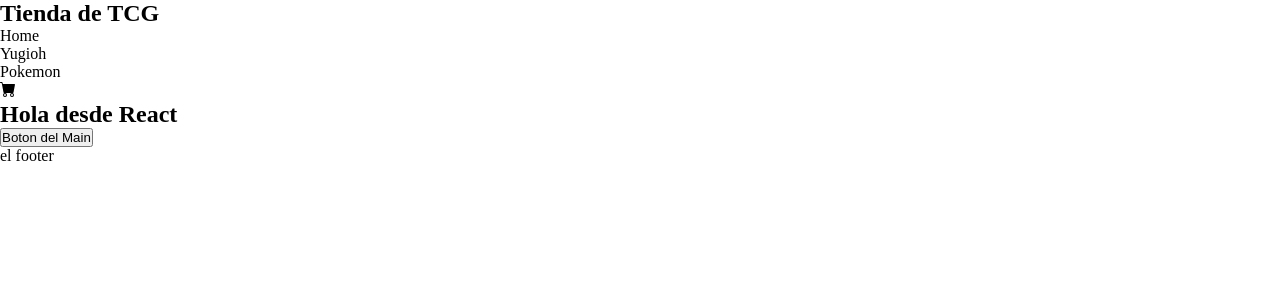
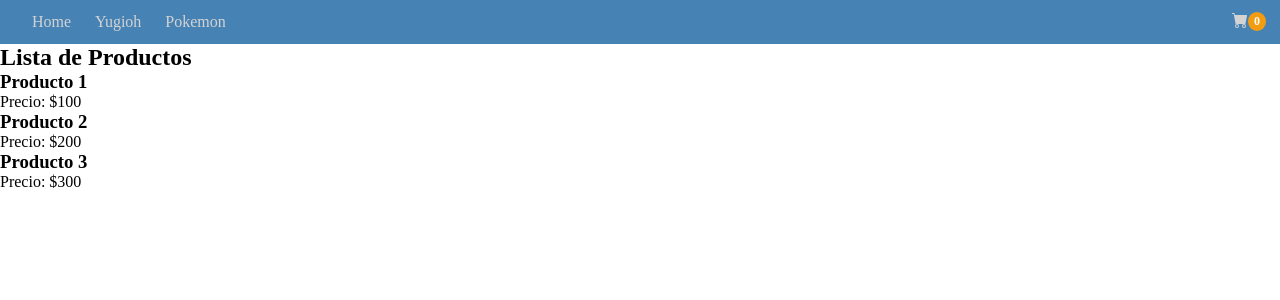
Before and after one commit to DanRamSal/React-CoderHouse-DanielRamirez, a React (Vite) app: page / in a window 1280 px wide. Shown: the top 300 px of the page. Built offline with nearby package versions, Linux system fonts and the light colour scheme.

Commit message:
Ultimos cambios para primer entrega

```diff
--- a/src/App.jsx
+++ b/src/App.jsx
@@ -1,16 +1,18 @@
 import {Navbar} from './navbar/Navbar.jsx';
 import {Footer} from './footer/Footer.jsx';
 import {CustomButton} from './customButton/CustomButton.jsx';
+import {ItemListContainer} from './itemListContainer/itemListContainer.jsx';
 
 function App() {
+
+  const objetosLandingPage = [{id: 1, nombre: "Producto 1", precio: 100},
+                              {id: 2, nombre: "Producto 2", precio: 200},
+                              {id: 3, nombre: "Producto 3", precio: 300}];
 
   return (
     <div>
       <Navbar />
-      <main>
-        <h2>Hola desde React</h2>
-        <CustomButton texto = {"Boton del Main"}></CustomButton>
-      </main>
+      <ItemListContainer itemList = {objetosLandingPage}/>
       <Footer />
     </div>
   );
--- a/src/cartwidget/CartWidget.css
+++ b/src/cartwidget/CartWidget.css
@@ -0,0 +1,11 @@
+.cart-badge {
+  position: absolute;
+  background: #f39c12;
+  color: #fff;
+  border-radius: 50%;
+  padding: 2px 6px;
+  font-size: 0.75rem;
+  font-weight: bold;
+  min-width: 18px;
+  text-align: center;
+}
--- a/src/cartwidget/CartWidget.jsx
+++ b/src/cartwidget/CartWidget.jsx
@@ -5,6 +5,7 @@ export const CartWidget = () => {
   return (
     <div>
       <BsFillCartFill/>
+      <span className="cart-badge">0</span>
     </div>
   )
 }
--- a/src/footer/Footer.jsx
+++ b/src/footer/Footer.jsx
@@ -2,8 +2,7 @@ import "./Footer.css";
 
 export const Footer = () => {
   return (
-    <div>
-      el footer
-    </div>
+    <footer>
+    </footer>
   )
 }
--- a/src/itemListContainer/itemListContainer.jsx
+++ b/src/itemListContainer/itemListContainer.jsx
@@ -1,7 +1,15 @@
-export const itemListContainer = () => {
+export const ItemListContainer = (props) => {
   return (
-    <div>
-
-    </div>
+    <main>
+      <h2>Lista de Productos</h2>
+      <div>
+        {props.itemList.map((item) => (
+          <div>
+            <h3>{item.nombre}</h3>
+            <p>Precio: ${item.precio}</p>
+          </div>
+        ))}
+      </div>
+    </main>
   )
 }
--- a/src/navbar/Navbar.css
+++ b/src/navbar/Navbar.css
@@ -0,0 +1,29 @@
+.navbar {
+  display: flex;
+  justify-content: space-between;
+  align-items: center;
+  background: steelblue;
+  flex-direction: row;
+  color: lightgray;
+  padding: 0.75rem 2rem;
+}
+
+.navbar-links {
+  list-style: none;
+  display: flex;
+  gap: 1.5rem;
+  margin: 0;
+  flex-direction: row;
+  padding: 0;
+}
+
+.navbar-links li{
+  color: lightgray;
+  text-decoration: none;
+  font-size: 1rem;
+  transition: color 0.2s;
+}
+
+.navbar-links li:hover {
+  color: #f39c12;
+}
--- a/src/navbar/Navbar.jsx
+++ b/src/navbar/Navbar.jsx
@@ -5,9 +5,8 @@ import { CartWidget } from "../cartwidget/cartWidget";
 export const Navbar = () => {
     return (
        <div>
-            <h2>Tienda de TCG</h2>
-            <nav>
-                <ul>
+            <nav  className="navbar">
+                <ul className="navbar-links">
                     <li>Home</li>
                     <li>Yugioh</li>
                     <li>Pokemon</li>
```
